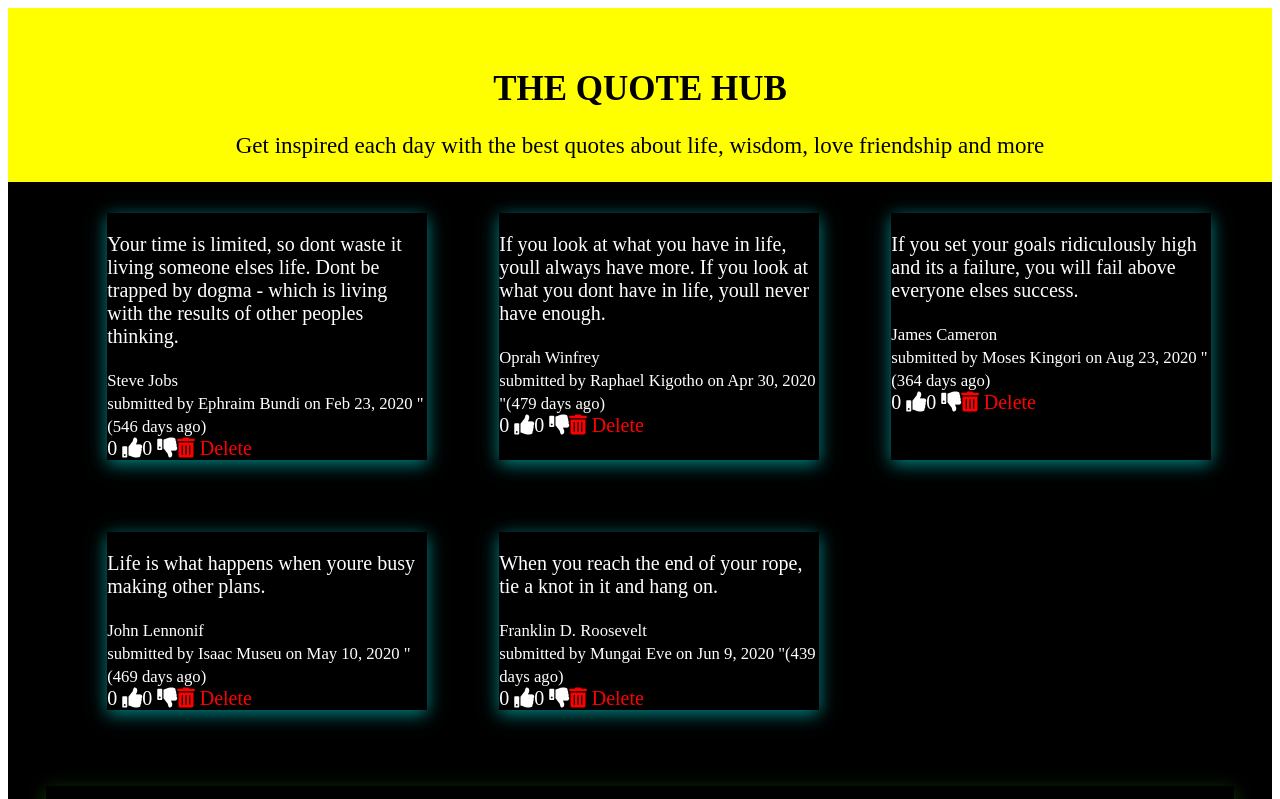
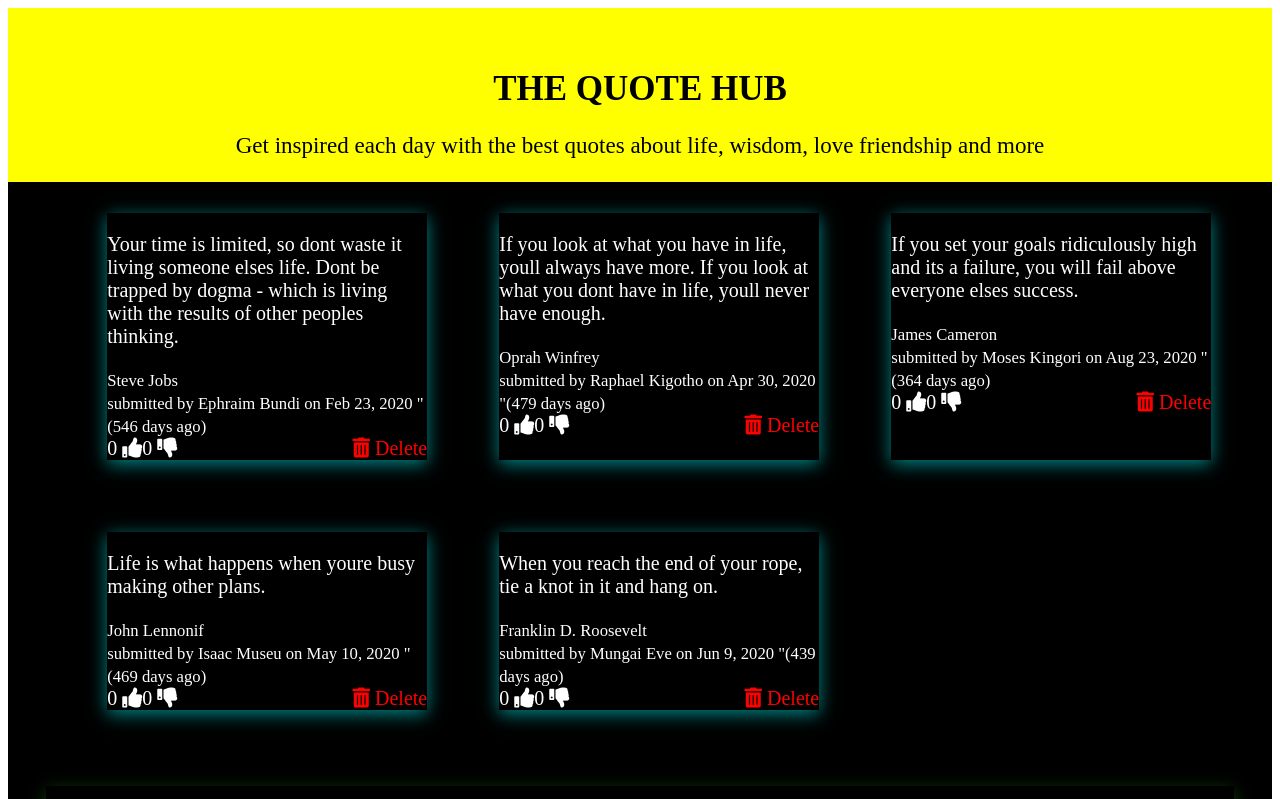
Before and after one commit to Ephrao1/quote-web, an Angular app: page / in a window 1280 px wide. Shown: the top 799 px of the page. Built offline with nearby package versions, Linux system fonts and the light colour scheme.

Commit message:
Modify quotes.component page

```diff
--- a/src/app/quotes/quotes.component.html
+++ b/src/app/quotes/quotes.component.html
@@ -22,7 +22,7 @@
             <a (click)="downVoteQuote(i)" class="btn" >{{quote.downVote}}
              <i class="fas fa-thumbs-down"></i>
             </a>
-            <a (click)="deleteQuote(quote)" class="btn" style="color:red;" >
+            <a (click)="deleteQuote(quote)" class="btn" style="color:red; float: right;" >
              <i class="fas fa-trash-alt"></i>
              Delete
             </a>
```
